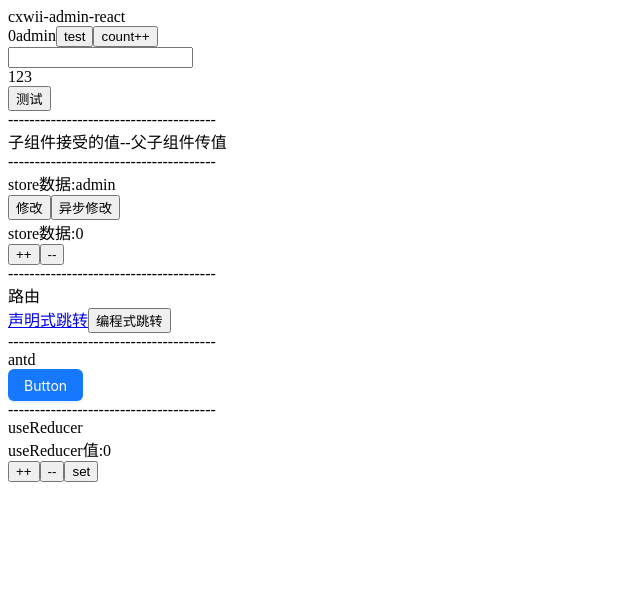
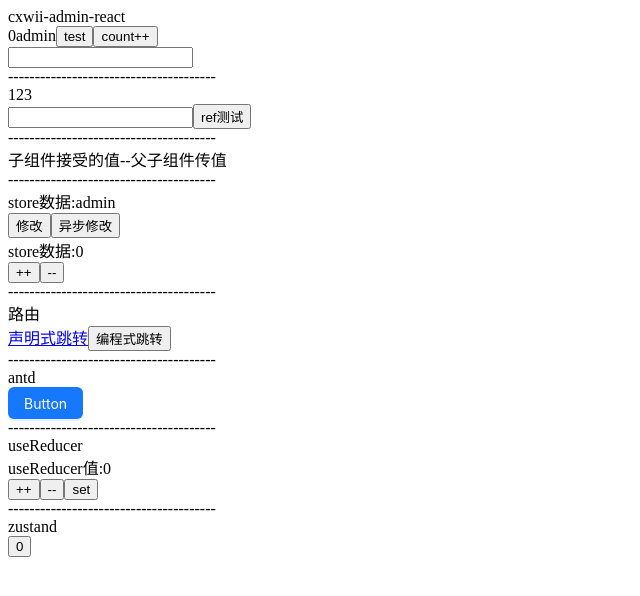
Before and after one commit to cxwii/cxwii-admin-react, a React (Vite) app: page / in a window 1280 px wide. Shown: the top 596 px of the page, without its empty margins (0-640 px from the left). Built offline with nearby package versions, Linux system fonts and the light colour scheme.

Commit message:
react笔记(基本没了,有再补充)

```diff
--- a/package.json
+++ b/package.json
@@ -15,7 +15,8 @@
     "react": "^18.2.0",
     "react-dom": "^18.2.0",
     "react-redux": "^8.1.3",
-    "react-router-dom": "^6.20.0"
+    "react-router-dom": "^6.20.0",
+    "zustand": "^4.4.7"
   },
   "devDependencies": {
     "@types/react": "^18.2.37",
--- a/src/App.tsx
+++ b/src/App.tsx
@@ -1,8 +1,47 @@
-import { createContext, useContext, useEffect, useRef, useState, useReducer, useMemo, memo, useCallback } from 'react'
+import { createContext, useContext, useEffect, useRef, useState, useReducer, useMemo, memo, useCallback, forwardRef, useImperativeHandle, ReactNode } from 'react'
 import { inscrement, decrement, setUsername, getList } from './store/module/user'
 import { useSelector, useDispatch } from "react-redux"
 import { Link, useMatch, useNavigate } from "react-router-dom"
 import { Button } from 'antd'
+import { create } from 'zustand'
+
+
+// redux的平替
+interface BearState {
+  bears: number
+  increasePopulation: () => void
+  removeAllBears: () => void
+}
+const useStore = create<BearState>((set) => ({
+  bears: 0,
+  increasePopulation: () => set((state: any) => ({ bears: state.bears + 1 })),
+  removeAllBears: () => set({ bears: 0 }),
+  // 异步操作直接用async await就可以,如这样
+  // foo: async () => {
+  //   const res: any = await getList()
+  //   set({ bears: res })
+  // }
+}))
+
+// // 切片zutand(模块组合)
+// // 先定义不同的模块
+// const createFishSlice = (set) => ({
+//   fishes: 0,
+//   addFish: () => set((state) => ({ fishes: state.fishes + 1 })),
+// })
+// const createBearSlice = (set) => ({
+//   bears: 0,
+//   addBear: () => set((state) => ({ bears: state.bears + 1 })),
+//   eatFish: () => set((state) => ({ fishes: state.fishes - 1 })),
+// })
+// // 然后去组合
+// const useBoundStore = create((...a) => ({
+//   ...createBearSlice(...a),
+//   ...createFishSlice(...a),
+// }))
+// // 这里是js写法,ts类型有问题官网上有写
+// // 使用和普通的一样,在useBoundStore里可以结构出来所有的
+
 
 // useSelector类型的问题解决方案
 import store from './store'
@@ -23,6 +62,45 @@ const useAppDispatch: () => AppDispatch = useDispatch
 // 最后在其他底层组件可以通过useContext来使用数据
 const MsgContext = createContext('默认的值') // 默认值在Provider没有传数据时起效
 
+// forwardRef转发ref
+// 子组件不能直接通过ref取dom,要使用forwardRef去传递ref然后获取
+// const FooSon = forwardRef((props, ref) => {
+//   return <input type='text' ref={ref} />
+// })
+// 这里的ref会ts报错,所以应该去定义一个ref类型,大概如下,或者直接any
+interface InputProps {
+}
+// const FooSon = forwardRef<HTMLInputElement, InputProps>((props, ref) => {
+//   return <input type='text' ref={ref} />
+// })
+// useImperativeHandle 可以让你在使用 ref 时自定义暴露给父组件的实例值
+// 有点像vue3的defineExpose,一般和forwardRef组合使用
+const FooSon = forwardRef<InputProps>((props, ref) => {
+  const sonRefDom = useRef(null)
+
+  const foo = () => {
+    console.log('sonFUn :>> ')
+  }
+
+
+  useImperativeHandle(ref, () => {
+    return {
+      // 需要暴露的内容
+      foo,
+      // 这时候父组件拿dom就要拿这里面的这个了
+      sonRefDom
+    }
+  })
+  return <input type='text' ref={sonRefDom} />
+})
+
+
+// 插槽的ts类型有个内置的类型ReactNode,如下所示
+// type pro = {
+//   className: string,
+//   children: ReactNode
+// }
+// 它包含很多类型,具体查文档
 
 const Son = (props: any) => {
   // props什么值都能传,函数,dom(jsx)都能
@@ -40,12 +118,14 @@ const Son = (props: any) => {
 
 
   console.log('插槽 :>> ', props.children)
+
   return (
     <>
       <div>子组件接受的值--{props.sondata}</div>
     </>
   )
 }
+
 
 function App() {
 
@@ -72,10 +152,13 @@ function App() {
 
   // 获取dom
   const divDOM = useRef(null)
-
+  // 获取子组件dom
+  const sonRef = useRef(null)
   const test2 = () => {
     console.log('divDOM :>> ', divDOM)
+    console.log('子组件的ref :>> ', sonRef)
   }
+
 
   // 传递给子组件的值
   const sondata = '父子组件传值'
@@ -168,7 +251,7 @@ function App() {
   //   return [1, 2, 3]
   // }, [])
   // 这个list在作为props的时候是不会生成新的数组去比较的
-  // 所以Object.is([], [])就变成了Object.is(list, list)
+  // 所以Object.is([], [])就变成了Object.is(list,forwardRef list)
   // 这样就是true了,就不会有问题了
 
 
@@ -179,6 +262,23 @@ function App() {
   // useMemo返回的是值,而useCallback是回调函数,但其实用useMemo直接返回个函数也可以
   // 但没这么优雅,就和vue的ref和refactive一样的关系
 
+
+  // react老版本中是通过class来定义jsx的(集成react里面的一个内置的Component类)
+  // 里面还有个render函数来渲染.了解一下就好
+  // 现在react已经不推荐这样搞了
+  // 这个方式的组件被称为类组件
+  // class Greeting extends Component {
+  //   render() {
+  //     return <h1>Hello, {this.props.name}!</h1>;
+  //   }
+  // }
+  // 而之前那些都叫做函数组件
+  // 函数组件时没有生命周期方法的,只有类函数才有,是没有生命周期方法不是没有生命周期
+
+
+  // zustand使用
+
+  const { bears, increasePopulation, removeAllBears } = useStore()
 
   return (
     <>
@@ -191,9 +291,10 @@ function App() {
         <br/>
         {inputValue}
         <input value={inputValue} onChange={(e) => {setInputValue(e.target.value)}}></input>
-        <br/>
+        <div>---------------------------------------</div>
         <div ref={divDOM}>123</div>
-        <button onClick={test2}>测试</button>
+        <FooSon ref={sonRef}></FooSon>
+        <button onClick={test2}>ref测试</button>
         <div>---------------------------------------</div>
         <Son sondata={sondata}>
           <div>children-插槽</div>
@@ -220,6 +321,9 @@ function App() {
         <button onClick={() => redDispatch({type: 'INC'})}>++</button>
         <button onClick={() => redDispatch({type: 'DEC'})}>--</button>
         <button onClick={() => redDispatch({type: 'SET', payload: '114154'})}>set</button>
+        <div>---------------------------------------</div>
+        <div>zustand</div>
+        <button onClick={increasePopulation}>{bears}</button>
       </MsgContext.Provider>
     </>
   )
--- a/src/store/module/user.ts
+++ b/src/store/module/user.ts
@@ -1,4 +1,6 @@
 import { createSlice, Dispatch } from '@reduxjs/toolkit'
+
+// redux还有个类似pinia的平替Zusstand,非常简单轻便
 
 const userStore = createSlice({
   name: 'user',
```
Also changed, not shown: 1 other file (tests, documents, lock files or other folders).
